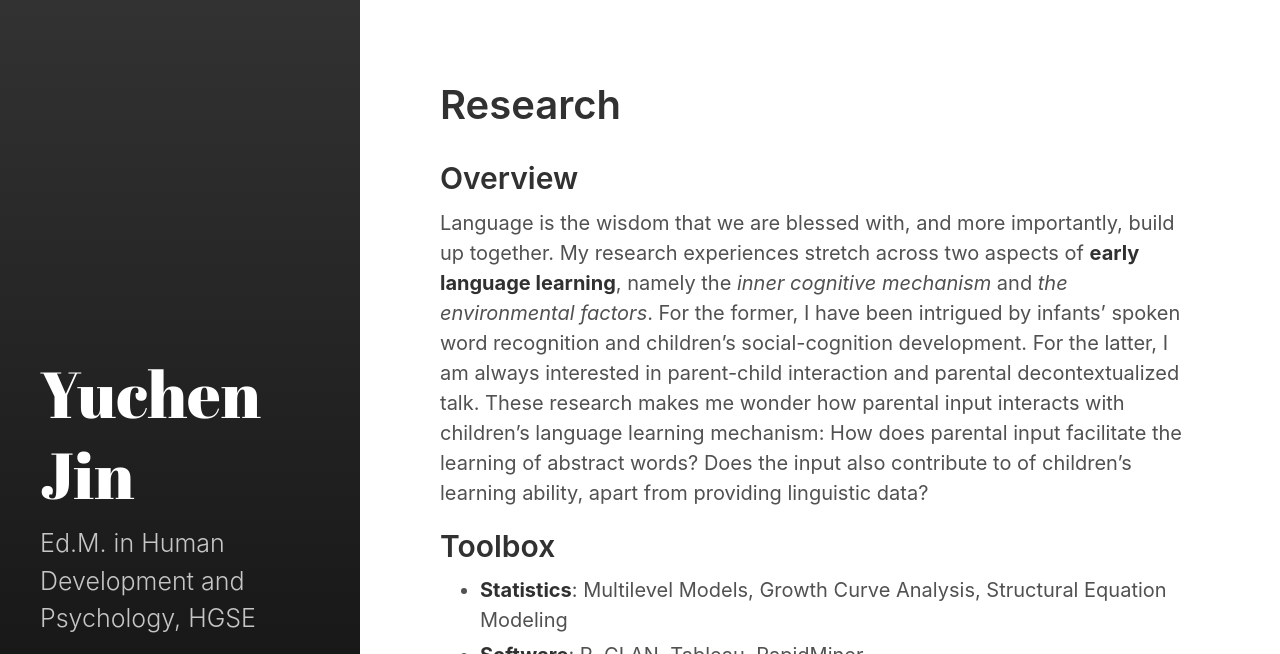
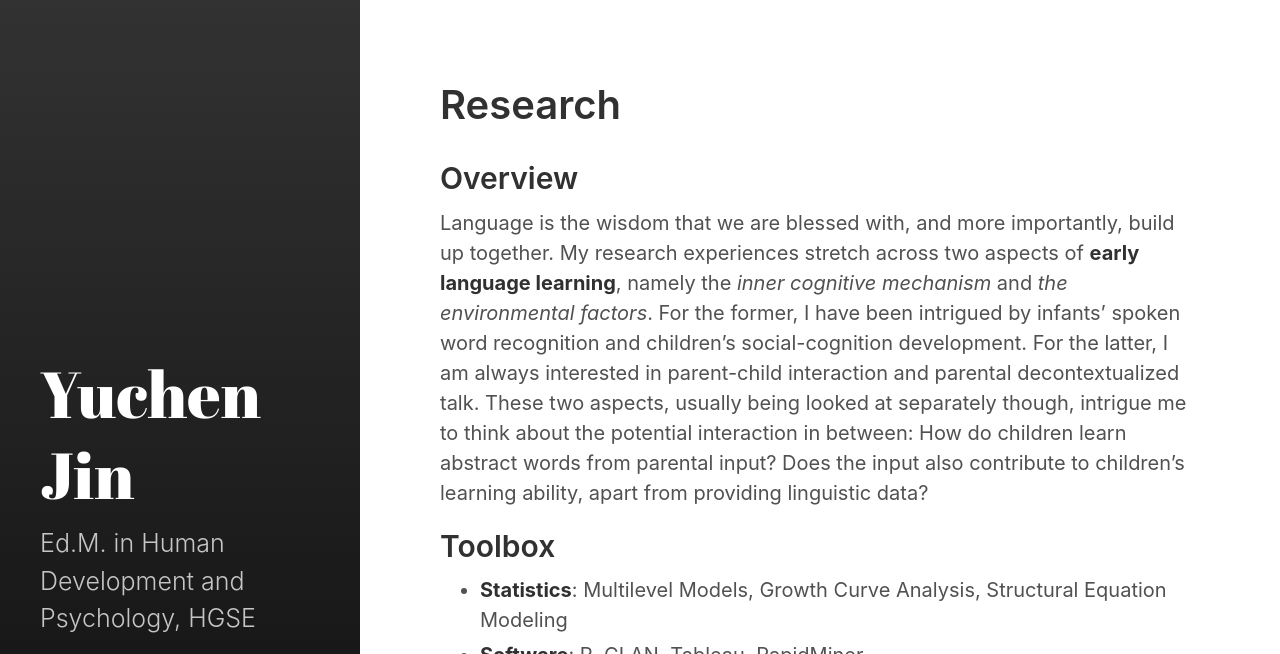
Before and after one commit to Regenchen/Regenchen.github.io, a Jekyll site: the page built from research.md, in a window 1280 px wide and 900 px high, cut to the strip 0-654 px from the top of the window. Built offline with Jekyll 4.4.1, drawn with Linux system fonts in a browser that asks for light colours.

Commit message:
Update research.md

```diff
--- a/research.md
+++ b/research.md
@@ -5,7 +5,8 @@ sidebar_link: true
 ---
 
 ## Overview
-Language is the wisdom that we are blessed with, and more importantly, build up together. My research experiences stretch across two aspects of **early language learning**, namely the *inner cognitive mechanism* and *the environmental factors*. For the former, I have been intrigued by infants' spoken word recognition and children's social-cognition development. For the latter, I am always interested in parent-child interaction and parental decontextualized talk. These research makes me wonder how parental input interacts with children's language learning mechanism: How does parental input facilitate the learning of abstract words? Does the input also contribute to of children’s learning ability, apart from providing linguistic data?
+Language is the wisdom that we are blessed with, and more importantly, build up together. My research experiences stretch across two aspects of **early language learning**, namely the *inner cognitive mechanism* and *the environmental factors*. For the former, I have been intrigued by infants' spoken word recognition and children's social-cognition development. For the latter, I am always interested in parent-child interaction and parental decontextualized talk.
+These two aspects, usually being looked at separately though, intrigue me to think about the potential interaction in between: How do children learn abstract words from parental input? Does the input also contribute to children’s learning ability, apart from providing linguistic data?
 
 
 ## Toolbox
```
